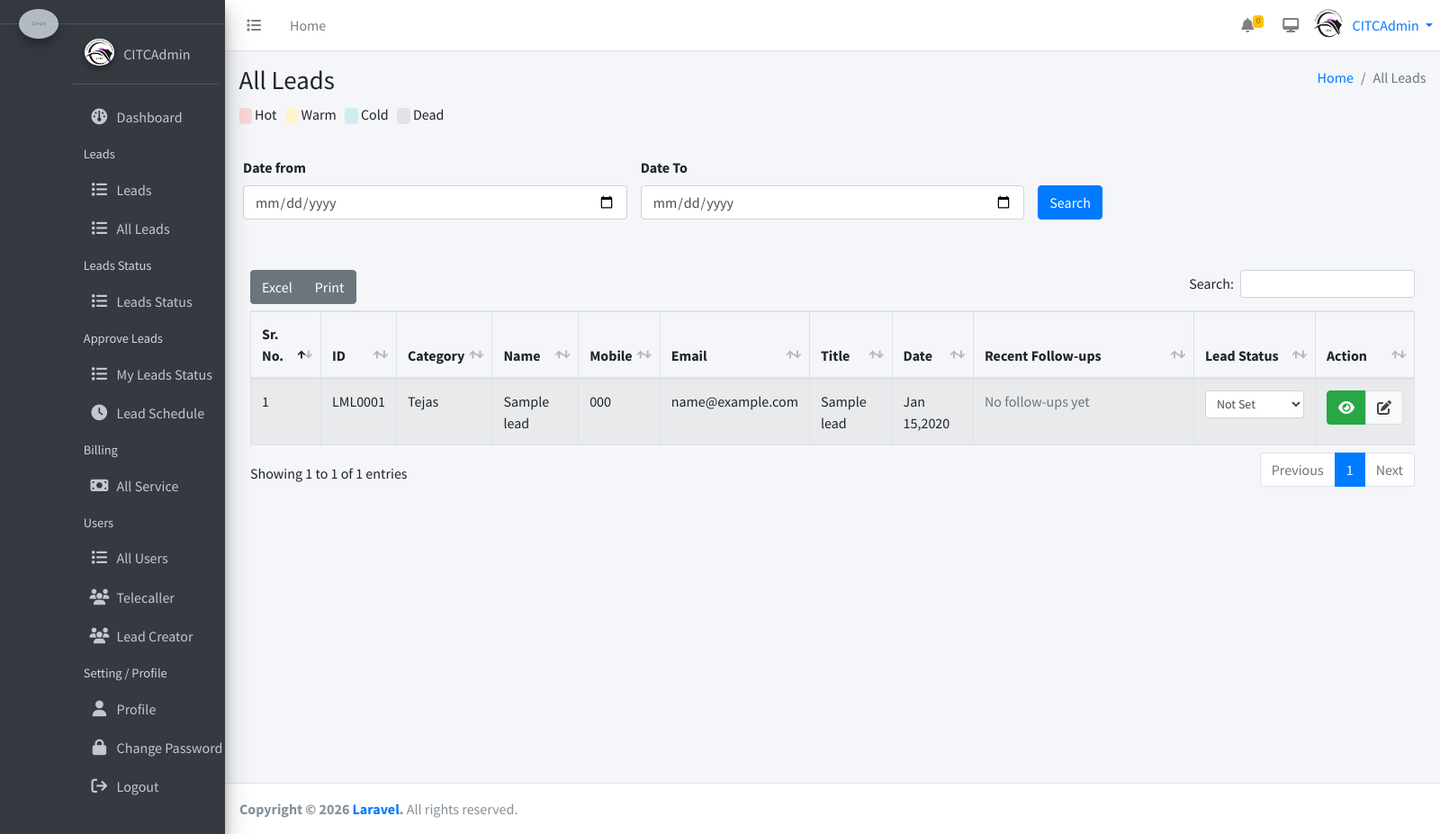
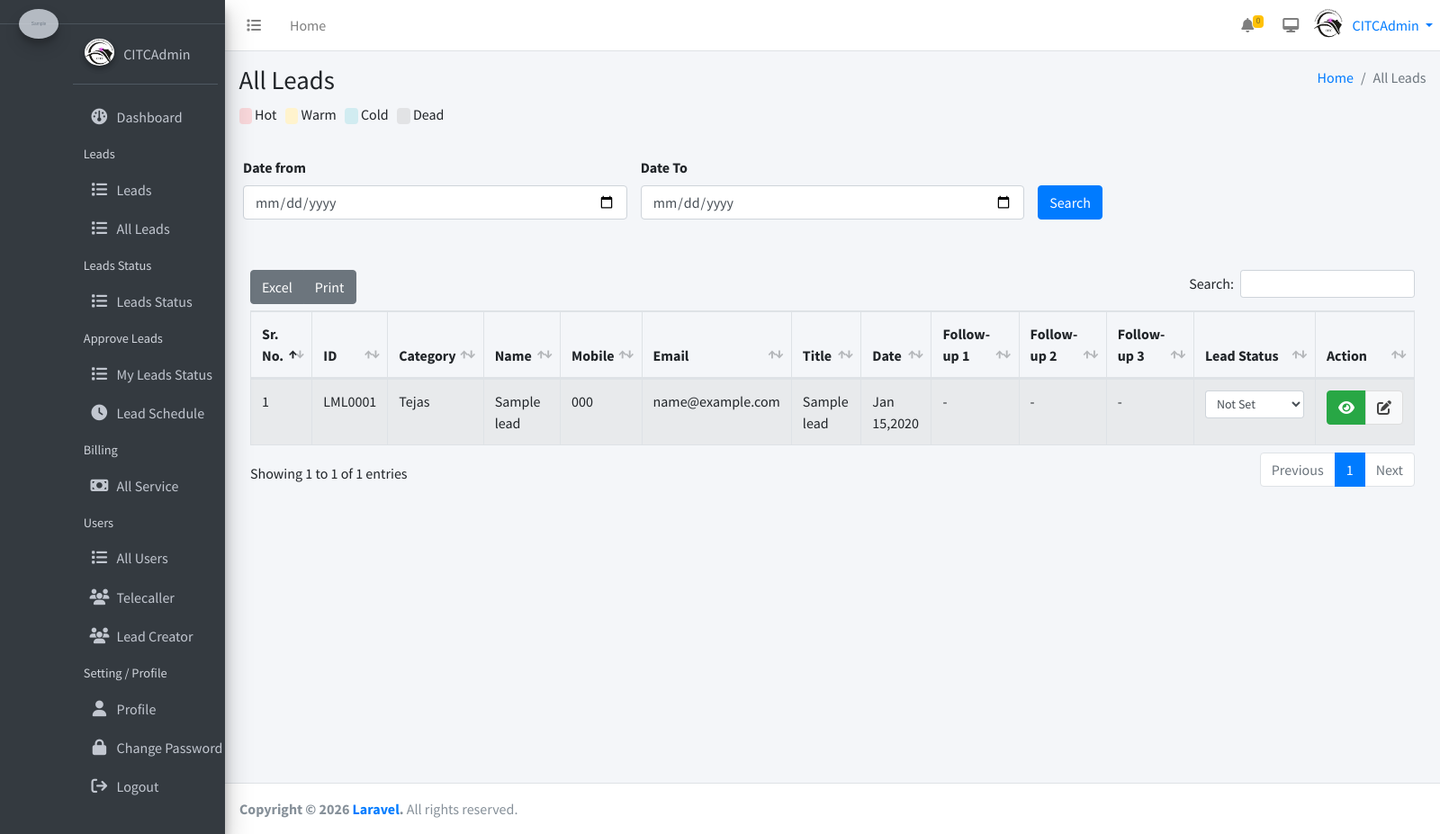
Before and after one commit to midbrainstechnologies/lms.mid-demo.co.in, a Laravel app: template resources/views/Tele/lead/allleads.blade.php in a window 1600 px wide. Shown: the whole page at 90% size. Run offline with Laravel 10, Linux system fonts and the light colour scheme; a user stored in the database is signed in; data comes from the database, SQL or seed files in the repository; tables that the repository leaves empty hold one stand-in row (values such as "Sample post"); the template is opened without the code that fills it: most values are stand-ins (such as "Sample title", 1, 10 or a date in 2020); grey boxes marked "Sample" are stand-in pictures; data that the repository does not hold is empty; some libraries are stand-ins or nearby versions.

Commit message:
Split follow-up remarks into 3 separate columns
One remark per column (Follow-up 1/2/3, most recent first) instead
of a bulleted list in a single column.

Co-Authored-By: Claude Sonnet 5 <noreply@anthropic.com>
Claude-Session: https://claude.ai/code/session_01KHU3ipXX6V1p9X7SNCusjd

```diff
--- a/resources/views/Tele/lead/allleads.blade.php
+++ b/resources/views/Tele/lead/allleads.blade.php
@@ -108,7 +108,9 @@
                                 <th>Email</th>
                                 <th>Title</th>
                                 <th>Date</th>
-                                <th>Recent Follow-ups</th>
+                                <th>Follow-up 1</th>
+                                <th>Follow-up 2</th>
+                                <th>Follow-up 3</th>
                                 <th>Lead Status</th>
                                 <th>Action</th>
                             </tr>
@@ -133,18 +135,10 @@
                                     <td><?= $list['email'] ?></td>
                                     <td><?= $list['title'] ?></td>
                                     <td><?= date('M d,Y', strtotime($list['created_at'])) ?></td>
-                                    <td style="min-width: 220px">
-                                        <?php $leadfollowups = $followups[$list['id']] ?? []; ?>
-                                        @if(count($leadfollowups))
-                                            <ul class="pl-3 mb-0" style="font-size: 12px">
-                                                @foreach ($leadfollowups as $f)
-                                                    <li><strong>{{ date('M d, h:i A', strtotime($f['created_at'])) }}:</strong> {{ strip_tags($f['remarks']) }}</li>
-                                                @endforeach
-                                            </ul>
-                                        @else
-                                            <span class="text-muted">No follow-ups yet</span>
-                                        @endif
-                                    </td>
+                                    <?php $leadfollowups = $followups[$list['id']] ?? []; ?>
+                                    <td>{{ isset($leadfollowups[0]) ? strip_tags($leadfollowups[0]['remarks']) : '-' }}</td>
+                                    <td>{{ isset($leadfollowups[1]) ? strip_tags($leadfollowups[1]['remarks']) : '-' }}</td>
+                                    <td>{{ isset($leadfollowups[2]) ? strip_tags($leadfollowups[2]['remarks']) : '-' }}</td>
                                     <td>
                                         <form method="POST" action="{{ url('/tele-caller/all-leads/mark-temperature') }}">
                                             @csrf
```
